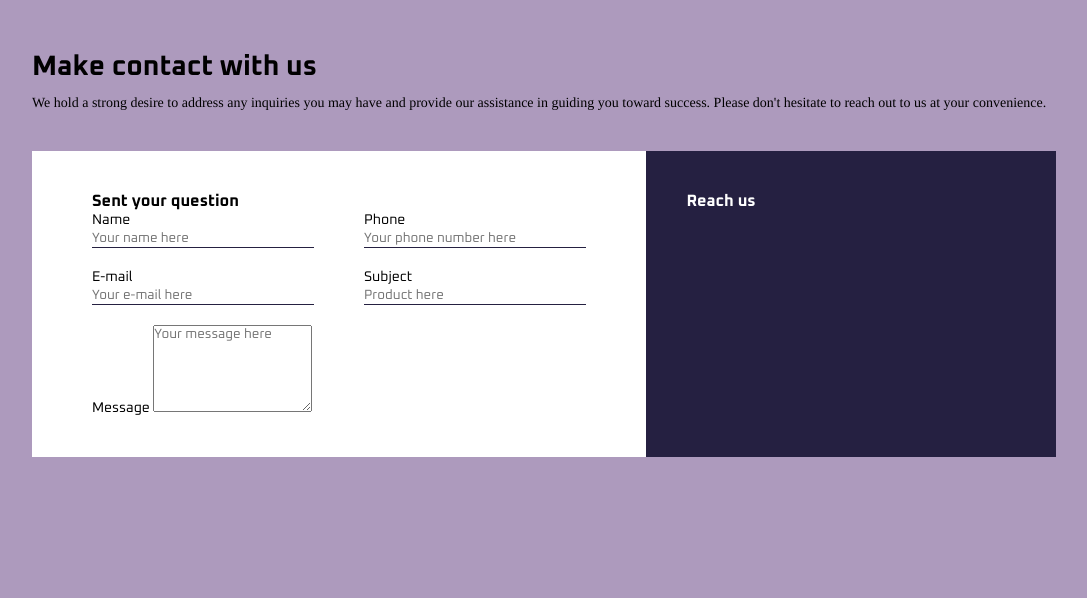
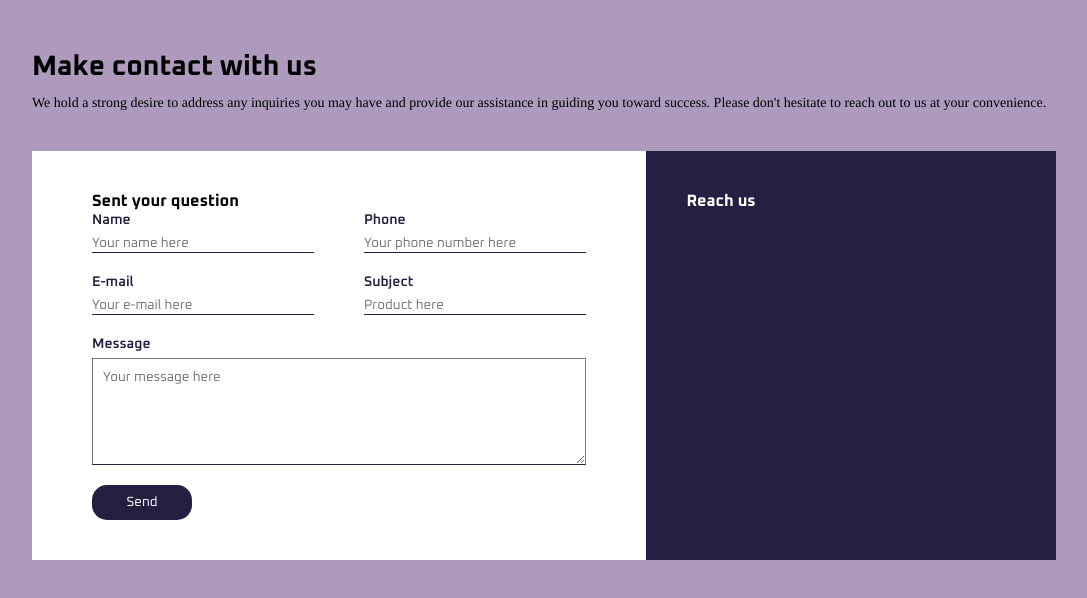
Before and after one commit to Reis567/contact-us2, a plain HTML site: page index.html in a window 1280 px wide. Shown: the whole page, without its empty margins (96-1183 px from the left). Drawn offline with Linux system fonts and the light colour scheme.

Commit message:
Button and text area

```diff
--- a/index.html
+++ b/index.html
@@ -43,6 +43,10 @@
                         Message
                     </label>
                     <textarea name="Message"rows="5" placeholder="Your message here"></textarea>
+
+                    <button type="submit">
+                        Send
+                    </button>
                 </form>
             </div>
             <div class="contact-right">
--- a/style.css
+++ b/style.css
@@ -61,3 +61,29 @@ input{
     border-bottom: 1px solid #252041;
     outline: none;
 }
+
+textarea{
+    width: 100%;
+    max-width: 800px;
+    max-height: 200px;
+    border-bottom: 1px solid #252041;
+    outline: none;
+    padding: 10px;
+    box-sizing: border-box;
+}
+label{
+    margin-bottom: 5px;
+    display: block;
+    color: #252041;
+    font-weight: 600;
+}
+button{
+    background: #252041;
+    color: white;
+    width: 100px;
+    border: none;
+    outline: none;
+    height: 35px;
+    border-radius: 15px;
+    margin-top: 15px;
+}
```
